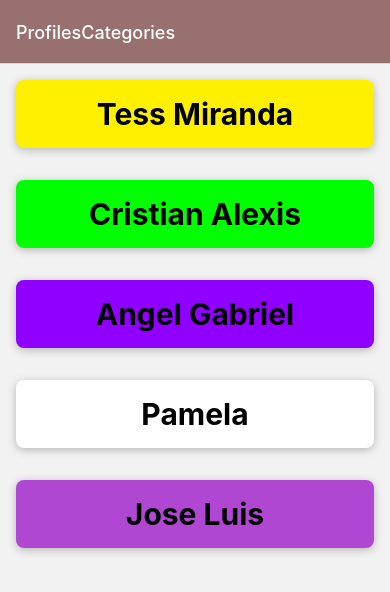
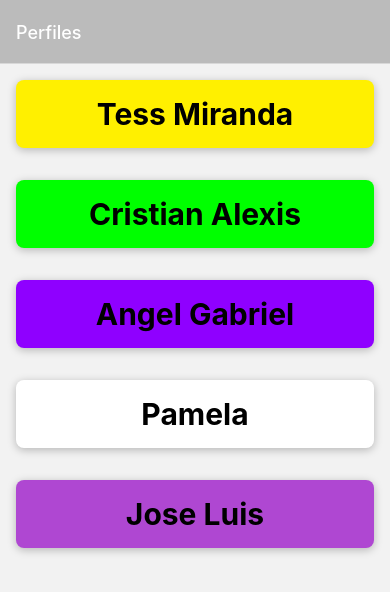
Before and after one commit to SalcRusso333/KnowMeApp, a React Native app: screen / in a window 390 px wide. Shown: the top 592 px of the page. Built offline with nearby package versions, Linux system fonts and the light colour scheme.

Commit message:
Estilizamos la Navigation Bar para poder cambiar su color dependiendo del perfil

```diff
--- a/App.js
+++ b/App.js
@@ -16,8 +16,10 @@ export default function App() {
       <StatusBar style='dark' />
       <NavigationContainer>
         <Stack.Navigator
+        //Aquí cambias el color por default de e status bar
         screenOptions={{
-          headerStyle: { backgroundColor: '#987070'},
+          title: 'Perfiles',
+          headerStyle: { backgroundColor: '#BBBBBB'},
           headerTintColor: 'white',
           contentStyle: { backgroundColor: '#F1E5D1'}
       }}
--- a/screens/ProfileDetailScreen.js
+++ b/screens/ProfileDetailScreen.js
@@ -1,12 +1,23 @@
 import { ScrollView, StyleSheet, View, Image, Text } from "react-native"
 import { PROFILES } from "../data/dummy_data"
 import ProfileDetails from "../components/ProfileDetail"
+import { useLayoutEffect } from "react"
+import { useNavigation } from "@react-navigation/native"
 
-function ProfileDetailScreen(route, navigation){
-    console.log(route.route.params)
-    const profileId = route.route.params.profileId
+function ProfileDetailScreen({route}){
+    const navigation = useNavigation();
+    const profileId = route.params.profileId
 
     const selectedProfile = PROFILES.find((profile) => profile.id === profileId)
+
+    useLayoutEffect(() => {
+        //AQUI VAS A ELEGIR EL COLOR DE LA STATUS BAR, cambia el arreglo flatColors de ahí abajo
+        navigation.setOptions({
+            title: 'Detalles',
+            headerStyle: { backgroundColor: selectedProfile.color[1]},
+        })
+    }, [profileId, navigation])
+
     return(
         <ScrollView style={[{
             backgroundColor: selectedProfile.color[0]
--- a/screens/ProfilesScreen.js
+++ b/screens/ProfilesScreen.js
@@ -16,8 +16,10 @@ function ProfilesScreen({ route, navigation }) {
     useLayoutEffect(() => {
         const categoryTitle = CATEGORIES.find((category) => category.id === catId).title
 
+        //AQUI VAS A ELEGIR EL COLOR DE LA STATUS BAR, cambia el arreglo flatColors de ahí abajo
         navigation.setOptions({
-            title: categoryTitle
+            title: categoryTitle,
+            headerStyle: { backgroundColor: flatColors[1]},
         })
     }, [catId, navigation])
 
```
